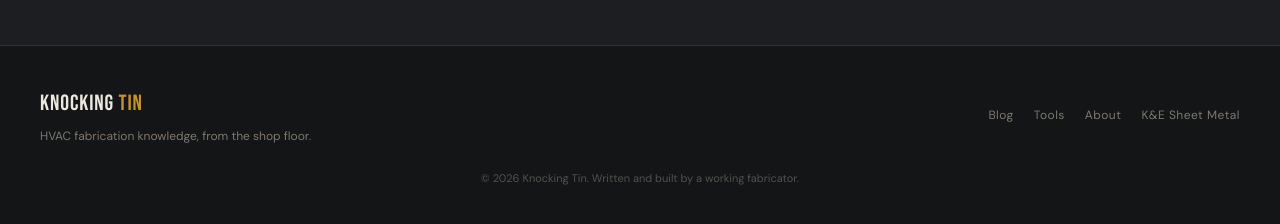
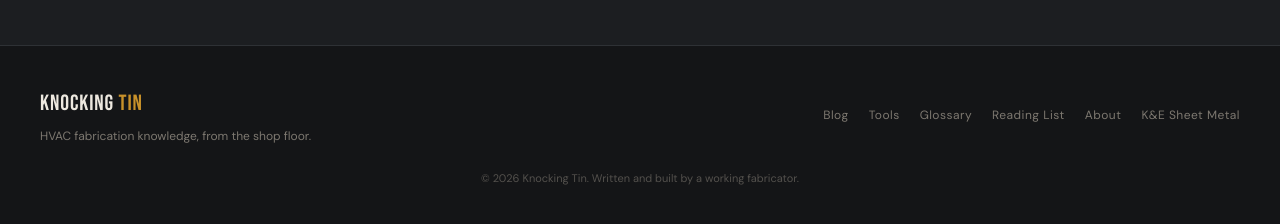
Before and after one commit to KESM89/knockingtin, a Jekyll site: the page built from index.html, in a window 1280 px wide and 900 px high, scrolled down 3136 px. Shown: the part 672-896 px from the top of the window. Built offline with Jekyll 4.4.1, drawn with Linux system fonts in a browser that asks for light colours.

Commit message:
Update default.html

```diff
--- a/_layouts/default.html
+++ b/_layouts/default.html
@@ -69,12 +69,15 @@
     <div class="footer-links">
       <a href="{{ '/blog/' | relative_url }}">Blog</a>
       <a href="{{ '/tools/' | relative_url }}">Tools</a>
+      <a href="{{ '/glossary/' | relative_url }}">Glossary</a>
+      <a href="{{ '/reading-list/' | relative_url }}">Reading List</a>
       <a href="{{ '/about/' | relative_url }}">About</a>
       <a href="{{ site.author.shop_url }}" target="_blank">K&amp;E Sheet Metal</a>
     </div>
   </div>
   <div class="footer-copy">© {{ 'now' | date: "%Y" }} Knocking Tin. Written and built by a working fabricator.</div>
 </footer>
+
 <script>
   const hamburger = document.querySelector('.hamburger');
   const nav = document.querySelector('nav');
```
Also changed, not shown: other parts of _layouts/default.html (+2 -2 lines). Lines whose indentation alone changed are shown as unchanged.
